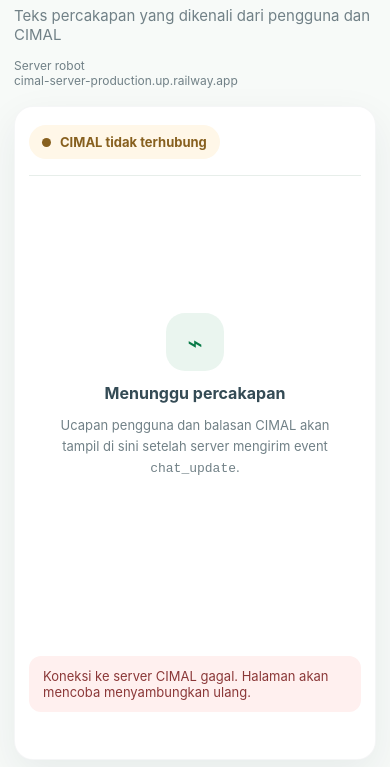
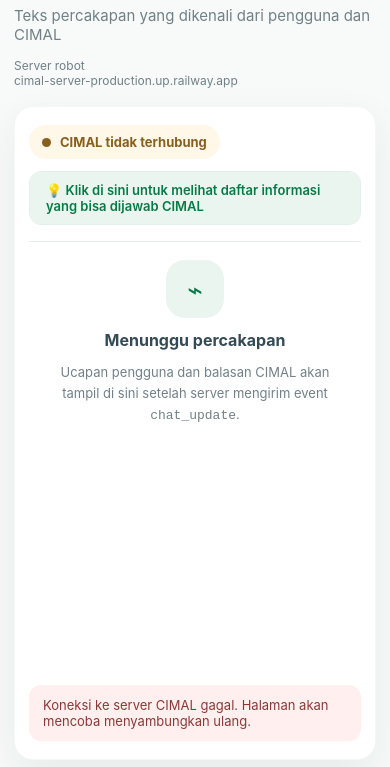
Before and after one commit to rajafaridalghifari-coder/cimal-server, a website: page public/index.html in a window 390 px wide. Shown: the part 99-866 px from the top of the page. Drawn offline with nearby package versions, Linux system fonts and the light colour scheme; no server answers.

Commit message:
update dashboard cimal (dropdown)
Added styles and functionality for a dropdown component in the HTML structure.

```diff
--- a/public/index.html
+++ b/public/index.html
@@ -76,21 +76,18 @@
         border: 1px solid rgba(20, 43, 58, 0.04);
         border-radius: 24px;
         box-shadow: 0 14px 40px rgba(20, 43, 58, 0.07);
+        display: flex;
+        flex-direction: column;
       }
 
       .panel-header {
         display: flex;
         align-items: center;
         justify-content: space-between;
+        flex-wrap: wrap;
         gap: 16px;
         padding-bottom: 20px;
         border-bottom: 1px solid var(--border);
-      }
-
-      .panel-title {
-        margin: 0;
-        font-size: 16px;
-        font-weight: 750;
       }
 
       .connection-status {
@@ -118,10 +115,63 @@
         border-radius: 50%;
       }
 
+      /* === TAMBAHAN STYLE UNTUK DROPDOWN === */
+      .topic-dropdown {
+        background: #fff;
+        border: 1px solid var(--border);
+        border-radius: 12px;
+        overflow: hidden;
+        transition: all 0.2s ease;
+      }
+
+      .topic-dropdown[open] {
+        border-color: var(--teal);
+        box-shadow: 0 4px 12px rgba(8, 122, 71, 0.08);
+      }
+
+      .topic-summary {
+        cursor: pointer;
+        font-size: 13px;
+        font-weight: 600;
+        color: var(--teal);
+        padding: 10px 16px;
+        background: var(--teal-soft);
+        list-style: none;
+        display: flex;
+        align-items: center;
+        gap: 8px;
+        user-select: none;
+      }
+
+      /* Menyembunyikan icon marker bawaan browser */
+      .topic-summary::-webkit-details-marker {
+        display: none;
+      }
+
+      .topic-summary:hover {
+        opacity: 0.9;
+      }
+
+      .topic-list {
+        margin: 0;
+        padding: 12px 16px 14px 34px;
+        font-size: 13px;
+        color: #344b55;
+        line-height: 1.6;
+        background: #fff;
+      }
+
+      .topic-list li {
+        margin-bottom: 6px;
+      }
+      .topic-list li:last-child {
+        margin-bottom: 0;
+      }
+      /* ==================================== */
+
       .transcripts {
         display: flex;
-        min-height: 520px;
-        max-height: calc(100vh - 310px);
+        flex: 1;
         flex-direction: column;
         gap: 14px;
         padding: 24px 8px 8px;
@@ -131,7 +181,7 @@
 
       .empty-state {
         display: grid;
-        min-height: 470px;
+        height: 100%;
         place-content: center;
         justify-items: center;
         gap: 12px;
@@ -249,19 +299,20 @@
 
         .panel-header {
           align-items: flex-start;
-          flex-direction: column-reverse;
+          flex-direction: column;
           gap: 12px;
           padding-bottom: 16px;
         }
 
+        .topic-dropdown {
+          width: 100%;
+        }
+
         .transcripts {
-          min-height: 55vh;
-          max-height: 65vh;
           padding: 18px 2px 6px;
         }
 
         .empty-state {
-          min-height: 48vh;
           padding: 0 10px;
         }
 
@@ -307,6 +358,21 @@
             <span class="status-dot" aria-hidden="true"></span>
             <span id="connection-label">Menghubungkan...</span>
           </div>
+
+          <!-- === AREA DROPDOWN PROGRESSIVE DISCLOSURE === -->
+          <details class="topic-dropdown">
+            <summary class="topic-summary">
+              💡 Klik di sini untuk melihat daftar informasi yang bisa dijawab CIMAL
+            </summary>
+            <ul class="topic-list">
+              <li>Akreditasi Program Studi dan Universitas</li>
+              <li>Fasilitas Kampus</li>
+              <li>Daftar Mata Kuliah (Semester 1 hingga 8)</li>
+              <li>Peminatan di Program Studi Teknik Informatika</li>
+              <li>Panduan dan Informasi Kerja Praktek (KP) serta Skripsi</li>
+            </ul>
+          </details>
+          <!-- ============================================ -->
         </div>
 
         <div
@@ -391,7 +457,7 @@
         }
 
         const socket = window.io(serverUrl, {
-          transports: ["websocket"],
+          transcripts: ["websocket"],
           reconnection: true,
         });
 
```
